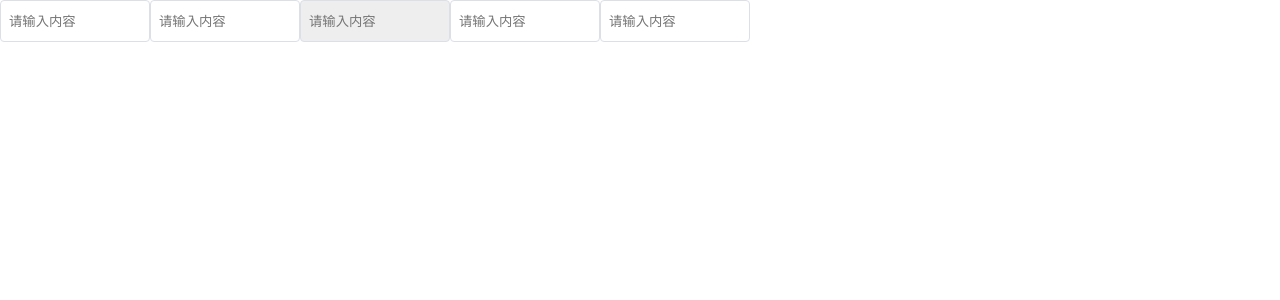
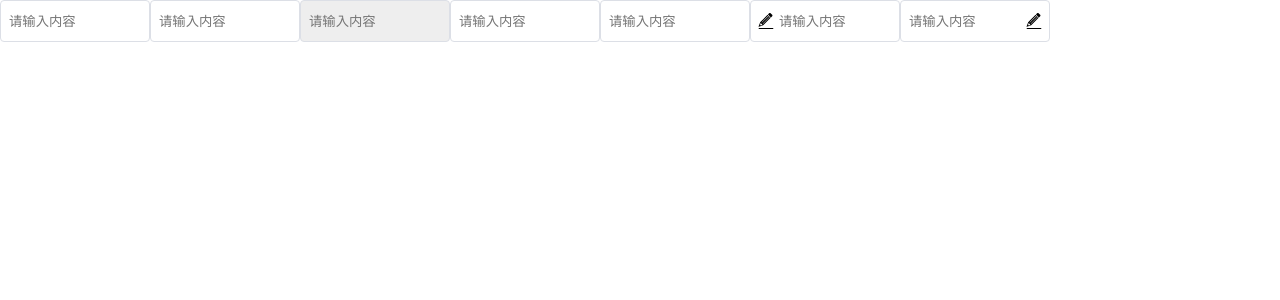
Before and after one commit to baojiawei/pos-ui, a Vue app: page / in a window 1280 px wide. Shown: the top 300 px of the page. Built offline with nearby package versions, Linux system fonts and the light colour scheme.

Commit message:
input前icon和后icon

```diff
--- a/src/App.vue
+++ b/src/App.vue
@@ -23,6 +23,20 @@
       name="username"
       show-password
     ></pos-input>
+    <pos-input
+      v-model="value"
+      type="password"
+      placeholder="请输入内容"
+      name="username"
+      prefix-icon="edit"
+    ></pos-input>
+    <pos-input
+      v-model="value"
+      type="password"
+      placeholder="请输入内容"
+      name="username"
+      suffix-icon="edit"
+    ></pos-input>
   </div>
 </template>
 
--- a/src/packages/Form/input/input.vue
+++ b/src/packages/Form/input/input.vue
@@ -1,5 +1,6 @@
 <template>
   <div class="pos-input" :class="inputClass">
+    <pos-icon :icon="prefixIcon" v-if="prefixIcon"></pos-icon>
     <input
       :type="showPassword ? (passwordVisible ? 'text' : 'password') : type"
       :name="name"
@@ -9,6 +10,7 @@
       @input="$emit('input', $event.target.value)"
       ref="input"
     />
+    <pos-icon :icon="suffixIcon" v-if="suffixIcon"></pos-icon>
     <pos-icon
       icon="qingkong"
       v-if="clearable && value"
@@ -55,13 +57,18 @@ export default {
     showPassword: {
       type: Boolean,
       default: false
-    }
+    },
+    prefixIcon: String,
+    suffixIcon: String
   },
   computed: {
     inputClass() {
       let classes = []
-      if (this.clearable || this.showPassword) {
+      if (this.clearable || this.showPassword || this.suffixIcon) {
         classes.push(`pos-input-suffix-icon`)
+      }
+      if (this.prefixIcon) {
+        classes.push(`pos-input-prefix-icon`)
       }
       return classes
     }
@@ -114,4 +121,17 @@ export default {
     height: 16px;
   }
 }
+.pos-input-prefix-icon {
+  input {
+    padding-left: 28px;
+  }
+  .pos-icon {
+    position: absolute;
+    left: 8px;
+    top: 13px;
+    cursor: pointer;
+    width: 16px;
+    height: 16px;
+  }
+}
 </style>
```
